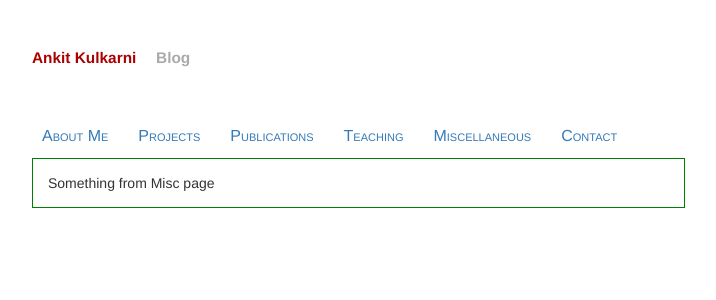
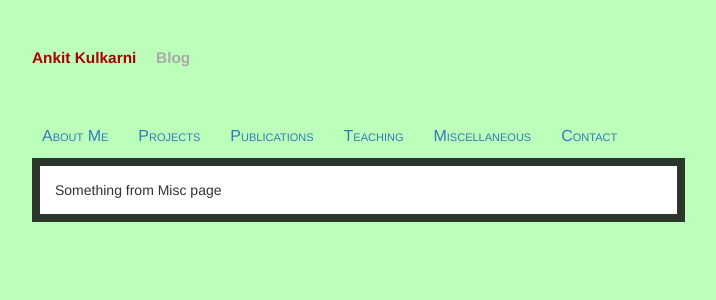
Before and after one commit to Ankit-Kulkarni/Ankit-Kulkarni.github.io, a Jekyll site: the page built from miscellaneous.md, in a window 1280 px wide. Shown: the top 300 px of the page, without its empty margins (233-949 px from the left). Built offline with Jekyll 4.4.1, drawn with Linux system fonts in a browser that asks for light colours.

Commit message:
changed the background colors for the site and content area of about me

```diff
--- a/_layouts/aboutme.html
+++ b/_layouts/aboutme.html
@@ -15,6 +15,6 @@ layout: default-about
 </div>
 
 
-<div class="col-md-12" style="border:1px solid green;">
+<div class="col-md-12" style="border:8px solid rgb(42, 55, 42); text-align:justify; background-color:#fff;">
      {{content}}
  </div>
--- a/_layouts/default-about.html
+++ b/_layouts/default-about.html
@@ -19,11 +19,15 @@
    .menu:hover {
    	font-weight: bold;
    }
+
+   .bgcol{
+    background-color: #BFB;
+   }
    </style>
 
    <!-- Typekit -->
 </head>
-<body>
+<body class="bgcol">
 
 <div class="container" >
 
```
